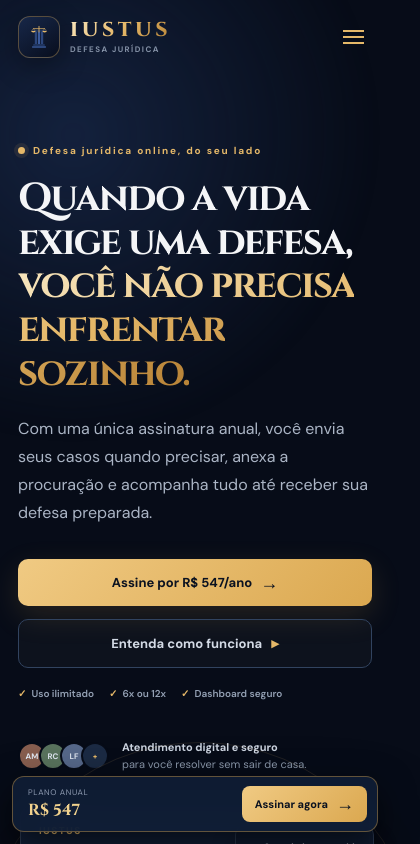
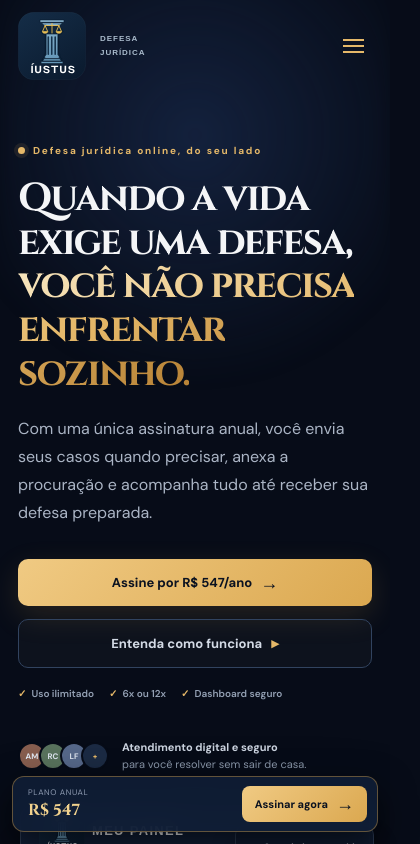
Before and after one commit to MGReboucas/Iustus-nextjs, a Next.js app in the folder frontend/: page / in a window 390 px wide. Shown: the top 844 px of the page, 420 px wide, since content can reach past the window. Built offline with nearby package versions, Linux system fonts and the light colour scheme.

Commit message:
feat(frontend): unify accented Iustus brand and fix mobile layout

```diff
--- a/frontend/app/acessar/page.tsx
+++ b/frontend/app/acessar/page.tsx
@@ -1,6 +1,7 @@
 "use client";
 
 import Link from "next/link";
+import Brand from "@/components/Brand";
 import { FormEvent, useEffect, useState } from "react";
 import { api, Context, Profile } from "@/lib/api/client";
 import "./acessar.css";
@@ -81,7 +82,7 @@ export default function Access() {
   return <main className="auth-page">
     <Link href="/" className="auth-back">← Voltar para o site</Link>
     <section className="auth-card" aria-labelledby="access-title">
-      <h1 id="access-title">IUSTUS</h1>
+      <h1 id="access-title" className="auth-brand-title"><Brand size={136} /></h1>
       <p className="auth-subtitle">{!context ? "ACESSO" : team ? "PORTAL PROFISSIONAL" : "ÁREA DO CLIENTE"}</p>
       <p className="auth-notice">Ambiente de testes. Use apenas dados fictícios.</p>
       {codes.length > 0 ? <div className="recovery-codes">
--- a/frontend/app/home-nav.css
+++ b/frontend/app/home-nav.css
@@ -1 +1,3 @@
 .nav-links .account-cta{padding:10px 13px;border:1px solid #3a4f70;border-radius:9px;color:#e2e7ef}.nav-links .account-cta:hover{border-color:#e5b86988;color:#e5b869;background:#e5b8690b}
+@media(max-width:800px){.nav-links{top:calc(100% + 4px)}}
+@media(max-width:480px){.hero::before{width:100vw;left:-18px}.orbit-one{width:100%;height:auto;aspect-ratio:1;right:0}}
--- a/frontend/app/layout.js
+++ b/frontend/app/layout.js
@@ -1,18 +1,20 @@
 import './globals.css';
+import '@/components/brand.css';
 
 export const metadata = {
   title: {
-    default: 'IUSTUS | Sua defesa jurídica, sem complicação',
-    template: '%s | IUSTUS',
+    default: 'ÍUSTUS | Sua defesa jurídica, sem complicação',
+    template: '%s | ÍUSTUS',
   },
   description: 'Plataforma online de defesas jurídicas por R$ 547 ao ano.',
   keywords: ['defesa jurídica', 'assinatura jurídica', 'dashboard jurídico', 'procuração online'],
   openGraph: {
-    title: 'IUSTUS | Defesa jurídica online por assinatura',
+    title: 'ÍUSTUS | Defesa jurídica online por assinatura',
     description: 'Envie seus casos, documentos e procuração. Acompanhe tudo em um só dashboard.',
     locale: 'pt_BR',
     type: 'website',
   },
+  icons: { icon: [{ url: '/brand/iustus-logo.svg', type: 'image/svg+xml' }], apple: '/brand/iustus-touch.png' },
   robots: { index: true, follow: true },
 };
 
--- a/frontend/app/page.js
+++ b/frontend/app/page.js
@@ -2,27 +2,12 @@
 
 import { useState } from 'react';
 import Link from 'next/link';
+import Brand from '@/components/Brand';
 import './testimonials.css';
 import './home-nav.css';
 
 function Mark({ small = false }) {
-  return (
-    <div className={`mark ${small ? 'mark-small' : ''}`} aria-hidden="true">
-      <svg viewBox="0 0 100 100" fill="none">
-        <rect x="25" y="82" width="50" height="7" rx="2" fill="#2c477d" />
-        <rect x="29" y="75" width="42" height="7" rx="1.5" fill="#1f345e" />
-        <rect x="35" y="28" width="8" height="47" rx="1" fill="#2c477d" />
-        <rect x="46" y="28" width="8" height="47" rx="1" fill="#3a5a9c" />
-        <rect x="57" y="28" width="8" height="47" rx="1" fill="#2c477d" />
-        <path d="M25 24L75 24L70 31L30 31Z" fill="#1f345e" />
-        <path d="M50 12V32" stroke="#e5b869" strokeWidth="3" strokeLinecap="round" />
-        <path d="M30 20H70" stroke="#e5b869" strokeWidth="2.5" strokeLinecap="round" />
-        <path d="M30 20L23 29M30 20L37 29M70 20L63 29M70 20L77 29" stroke="#e5b869" strokeWidth="1.5" />
-        <path d="M22 29C22 35 38 35 38 29Z" fill="#e5b869" />
-        <path d="M62 29C62 35 78 35 78 29Z" fill="#e5b869" />
-      </svg>
-    </div>
-  );
+  return <Brand size={small ? 48 : 96} decorative />;
 }
 
 const Arrow = () => <span className="arrow" aria-hidden="true">→</span>;
@@ -30,7 +15,7 @@ const Arrow = () => <span className="arrow" aria-hidden="true">→</span>;
 const Check = () => <span className="check" aria-hidden="true">✓</span>;
 
 function Logo() {
-  return <a className="logo" href="#inicio" aria-label="Iustus, início"><Mark small /><span><strong>IUSTUS</strong><em>DEFESA JURÍDICA</em></span></a>;
+  return <a className="logo" href="#inicio" aria-label="Íustus, início"><Brand decorative /><span className="brand-descriptor">DEFESA<br />JURÍDICA</span></a>;
 }
 
 export default function Home() {
@@ -70,10 +55,10 @@ export default function Home() {
             <p><strong>Atendimento digital e seguro</strong><br />para você resolver sem sair de casa.</p>
           </div>
         </div>
-        <div className="hero-visual" aria-label="Prévia da plataforma Iustus">
+        <div className="hero-visual" aria-label="Prévia da plataforma Íustus">
           <div className="orbit orbit-one"></div><div className="orbit orbit-two"></div>
           <div className="case-window">
-            <div className="window-top"><div className="window-brand"><Mark small /> <b>IUSTUS</b></div><span>•••</span></div>
+            <div className="window-top"><div className="window-brand"><Mark small /> <b>MEU PAINEL</b></div><span>•••</span></div>
             <div className="workspace">
               <aside><span className="active-icon">⌂</span><span>▤</span><span>◌</span><span>◴</span></aside>
               <div className="case-content">
@@ -93,25 +78,25 @@ export default function Home() {
       <section id="como-funciona" className="section container how">
         <div className="section-intro"><div className="eyebrow">SIMPLICIDADE EM CADA ETAPA</div><h2>Da preocupação à defesa,<br /><span>em três passos.</span></h2></div>
         <div className="steps">
-          <article><span className="step-number">01</span><div className="step-icon">◈</div><h3>Assine a IUSTUS</h3><p>Escolha a assinatura anual por R$ 547 e tenha a plataforma disponível durante toda a vigência.</p></article>
+          <article><span className="step-number">01</span><div className="step-icon">◈</div><h3>Assine a ÍUSTUS</h3><p>Escolha a assinatura anual por R$ 547 e tenha a plataforma disponível durante toda a vigência.</p></article>
           <article><span className="step-number">02</span><div className="step-icon">↥</div><h3>Envie o caso e a procuração</h3><p>Conte o que aconteceu, anexe os documentos necessários e envie sua procuração pelo painel seguro.</p></article>
           <article><span className="step-number">03</span><div className="step-icon">✓</div><h3>Receba sua defesa preparada</h3><p>Acompanhe a solicitação pela plataforma e receba a preparação da sua defesa em um só lugar.</p></article>
         </div>
       </section>
 
-      <section id="beneficios" className="benefits"><div className="container benefits-grid"><div className="benefit-copy"><div className="eyebrow">NÃO É APENAS UMA PLATAFORMA</div><h2>É a tranquilidade de ter <span>uma defesa ao seu alcance.</span></h2><p>Você não contrata caso a caso. A assinatura anual mantém a IUSTUS disponível para organizar suas solicitações, documentos e defesas sempre que precisar.</p><a href="#plano" className="text-link">Conheça a assinatura IUSTUS <Arrow /></a></div><div className="benefit-list"><article><span>01</span><div><h3>Uso ilimitado durante o ano</h3><p>Envie quantos casos precisar enquanto sua assinatura estiver vigente.</p></div></article><article><span>02</span><div><h3>Caso, documentos e procuração no mesmo painel</h3><p>Centralize o que é necessário para iniciar sua solicitação com segurança.</p></div></article><article><span>03</span><div><h3>Sua defesa preparada e acessível</h3><p>Acompanhe o andamento e receba sua defesa pela própria plataforma.</p></div></article></div></div></section>
+      <section id="beneficios" className="benefits"><div className="container benefits-grid"><div className="benefit-copy"><div className="eyebrow">NÃO É APENAS UMA PLATAFORMA</div><h2>É a tranquilidade de ter <span>uma defesa ao seu alcance.</span></h2><p>Você não contrata caso a caso. A assinatura anual mantém a ÍUSTUS disponível para organizar suas solicitações, documentos e defesas sempre que precisar.</p><a href="#plano" className="text-link">Conheça a assinatura ÍUSTUS <Arrow /></a></div><div className="benefit-list"><article><span>01</span><div><h3>Uso ilimitado durante o ano</h3><p>Envie quantos casos precisar enquanto sua assinatura estiver vigente.</p></div></article><article><span>02</span><div><h3>Caso, documentos e procuração no mesmo painel</h3><p>Centralize o que é necessário para iniciar sua solicitação com segurança.</p></div></article><article><span>03</span><div><h3>Sua defesa preparada e acessível</h3><p>Acompanhe o andamento e receba sua defesa pela própria plataforma.</p></div></article></div></div></section>
 
       <section id="plano" className="section pricing container">
         <div className="pricing-intro"><div className="eyebrow">ASSINATURA ANUAL</div><h2>Defesas quando precisar,<br />em um único plano.</h2><p>Assine uma vez ao ano e use a plataforma quantas vezes precisar durante a vigência da sua assinatura.</p></div>
-        <article className="price-card"><div className="price-top"><div><span className="plan-label">PLANO IUSTUS ANUAL</span><h3>Defesa jurídica disponível o ano todo.</h3></div><span className="best">USO ILIMITADO</span></div><div className="price"><sup>R$</sup><strong>547</strong><span>/ano</span></div><p className="price-equivalent">Pague à vista ou divida em 6 ou 12 vezes.</p><ul><li><Check /> Uso ilimitado da plataforma durante a assinatura</li><li><Check /> Envio de casos, documentos e procuração online</li><li><Check /> Acompanhamento de cada solicitação pelo painel</li><li><Check /> Recebimento da defesa preparada na plataforma</li></ul><Link className="button primary price-button" href="/checkout">Quero assinar a IUSTUS <Arrow /></Link><small className="secure-line">⌁ Pagamento seguro · Opções em 6 ou 12 vezes</small></article>
+        <article className="price-card"><div className="price-top"><div><span className="plan-label">PLANO ÍUSTUS ANUAL</span><h3>Defesa jurídica disponível o ano todo.</h3></div><span className="best">USO ILIMITADO</span></div><div className="price"><sup>R$</sup><strong>547</strong><span>/ano</span></div><p className="price-equivalent">Pague à vista ou divida em 6 ou 12 vezes.</p><ul><li><Check /> Uso ilimitado da plataforma durante a assinatura</li><li><Check /> Envio de casos, documentos e procuração online</li><li><Check /> Acompanhamento de cada solicitação pelo painel</li><li><Check /> Recebimento da defesa preparada na plataforma</li></ul><Link className="button primary price-button" href="/checkout">Quero assinar a ÍUSTUS <Arrow /></Link><small className="secure-line">⌁ Pagamento seguro · Opções em 6 ou 12 vezes</small></article>
       </section>
 
       <section className="testimonials container" aria-labelledby="testimonials-title">
         <div className="section-intro"><div><div className="eyebrow">PROVA SOCIAL</div><h2 id="testimonials-title">Histórias que inspiram<br /><span>mais tranquilidade.</span></h2></div><p className="testimonial-note">Modelos de depoimento para substituir por relatos reais e autorizados antes da publicação.</p></div>
         <div className="testimonial-grid">
-          <article><div className="rating" aria-label="Cinco estrelas">★★★★★</div><blockquote>“Use este espaço para contar como a plataforma trouxe clareza e segurança para uma situação jurídica.”</blockquote><footer><span className="review-avatar">C</span><div><b>Cliente IUSTUS</b><small>Depoimento autorizado</small></div></footer></article>
-          <article><div className="rating" aria-label="Cinco estrelas">★★★★★</div><blockquote>“Inclua aqui um relato real sobre a praticidade de enviar o caso e a procuração sem sair de casa.”</blockquote><footer><span className="review-avatar">M</span><div><b>Cliente IUSTUS</b><small>Depoimento autorizado</small></div></footer></article>
-          <article><div className="rating" aria-label="Cinco estrelas">★★★★★</div><blockquote>“Este card pode destacar a experiência de acompanhar a solicitação e acessar a defesa pelo dashboard.”</blockquote><footer><span className="review-avatar">R</span><div><b>Cliente IUSTUS</b><small>Depoimento autorizado</small></div></footer></article>
+          <article><div className="rating" aria-label="Cinco estrelas">★★★★★</div><blockquote>“Use este espaço para contar como a plataforma trouxe clareza e segurança para uma situação jurídica.”</blockquote><footer><span className="review-avatar">C</span><div><b>Cliente ÍUSTUS</b><small>Depoimento autorizado</small></div></footer></article>
+          <article><div className="rating" aria-label="Cinco estrelas">★★★★★</div><blockquote>“Inclua aqui um relato real sobre a praticidade de enviar o caso e a procuração sem sair de casa.”</blockquote><footer><span className="review-avatar">M</span><div><b>Cliente ÍUSTUS</b><small>Depoimento autorizado</small></div></footer></article>
+          <article><div className="rating" aria-label="Cinco estrelas">★★★★★</div><blockquote>“Este card pode destacar a experiência de acompanhar a solicitação e acessar a defesa pelo dashboard.”</blockquote><footer><span className="review-avatar">R</span><div><b>Cliente ÍUSTUS</b><small>Depoimento autorizado</small></div></footer></article>
         </div>
       </section>
 
@@ -119,7 +104,7 @@ export default function Home() {
 
       <section className="final-cta"><div className="cta-light"></div><div className="container cta-content"><Mark /><div><div className="eyebrow">SEU PRÓXIMO PASSO COMEÇA AQUI</div><h2>Assine uma vez e use<br /><span>sempre que precisar.</span></h2></div><Link className="button primary" href="/checkout">Assinar por R$ 547/ano <Arrow /></Link></div></section>
 
-      <footer><div className="container footer-inner"><Logo /><p>© 2026 IUSTUS. Defesa jurídica online, com clareza e segurança.</p><div><a href="#privacidade">Privacidade</a><a href="#termos">Termos de uso</a></div></div></footer>
+      <footer><div className="container footer-inner"><Logo /><p>© 2026 ÍUSTUS. Defesa jurídica online, com clareza e segurança.</p><div><a href="#privacidade">Privacidade</a><a href="#termos">Termos de uso</a></div></div></footer>
       <div className="mobile-purchase"><div><small>Plano anual</small><b>R$ 547</b></div><Link href="/checkout">Assinar agora <Arrow /></Link></div>
     </main>
   );
--- /dev/null
+++ b/frontend/src/components/Brand.tsx
@@ -0,0 +1,10 @@
+import Image from "next/image";
+
+type Props = { size?: number; className?: string; decorative?: boolean };
+
+/** Marca única para site, checkout e portais; lettering e acento estão no SVG. */
+export default function Brand({ size = 80, className = "", decorative = false }: Props) {
+  return <Image src="/brand/iustus-logo.svg" width={size} height={size}
+    className={`iustus-brand ${className}`} alt={decorative ? "" : "ÍUSTUS — Defesa Jurídica"}
+    unoptimized draggable={false} />;
+}
--- a/frontend/src/components/Dashboard.tsx
+++ b/frontend/src/components/Dashboard.tsx
@@ -4,6 +4,7 @@ import { FormEvent, useEffect, useState } from "react";
 import { api, ApiError, Portal, Profile } from "@/lib/api/client";
 import "./dashboard.css";
 import CasesWorkspace from "./CasesWorkspace";
+import Brand from "./Brand";
 
 export default function Dashboard({ portal }: { portal: Portal }) {
   const [user, setUser] = useState<Profile>();
@@ -29,7 +30,7 @@ export default function Dashboard({ portal }: { portal: Portal }) {
     finally { setBusy(false); }
   }
   return <main className="dashboard">
-    <header><div><strong>IUSTUS</strong><span>{portal === "team" ? "Portal profissional" : "Área do cliente"}</span></div>{user && <button disabled={busy} onClick={leave}>Sair da conta</button>}</header>
+    <header><div className="dashboard-brand"><Brand /><span>{portal === "team" ? "Portal profissional" : "Área do cliente"}</span></div>{user && <button disabled={busy} onClick={leave}>Sair da conta</button>}</header>
     {error && <p role="alert" className="dashboard-error">{error}</p>}
     {!user && !error && <p role="status">Carregando seu acesso…</p>}
     {user && <>
--- /dev/null
+++ b/frontend/src/components/brand.css
@@ -0,0 +1,12 @@
+.iustus-brand{display:block;flex:0 0 auto;width:auto;object-fit:contain;max-width:100%;height:auto}
+.brand-link{display:inline-flex;align-items:center;gap:14px;text-decoration:none}
+.brand-descriptor{color:#a9bacb;font:600 10px/1.7 Arial,sans-serif;letter-spacing:.15em;text-transform:uppercase}
+.nav .logo{gap:14px}.nav .logo .iustus-brand{width:80px;height:80px}.nav{min-height:104px}
+.footer-inner .logo .iustus-brand{width:64px;height:64px}.footer-inner .logo{width:auto}
+.window-brand .iustus-brand{width:46px;height:46px}.window-brand b{font:700 13px/1.5 Arial,sans-serif;letter-spacing:.1em;color:#f4f5f7}
+.final-cta .iustus-brand{width:96px;height:96px}
+.checkout-header .checkout-container{height:100px}.checkout-logo .iustus-brand{width:76px;height:76px}
+.dashboard header .dashboard-brand{display:flex;align-items:center;gap:16px}.dashboard-brand .iustus-brand{width:80px;height:80px}.dashboard header .dashboard-brand span{margin:0;line-height:1.5}
+.auth-card .auth-brand-title{margin:0;line-height:normal;background:none;color:inherit;letter-spacing:normal}.auth-brand-title .iustus-brand{width:136px;height:136px;margin:0 auto 18px}
+.auth-page{padding-top:76px;padding-bottom:36px}.auth-back{z-index:2}.auth-card{margin:auto}
+@media(max-width:600px){.nav .logo .iustus-brand{width:68px;height:68px}.nav{min-height:92px}.brand-descriptor{font-size:8px;letter-spacing:.12em}.checkout-logo .brand-descriptor{display:none}.checkout-header .checkout-container{height:88px}.checkout-logo .iustus-brand{width:68px;height:68px}.dashboard header .dashboard-brand{gap:10px}.dashboard-brand .iustus-brand{width:68px;height:68px}.dashboard header .dashboard-brand span{font-size:11px;max-width:95px}.dashboard header>button{padding:10px 12px;white-space:nowrap;font-size:12px}.auth-brand-title .iustus-brand{width:120px;height:120px}.footer-inner .logo{width:100%}}
```
Also changed, not shown: frontend/app/checkout/page.js (+4 -7 lines), frontend/app/acessar/acessar.css, frontend/public/brand/iustus-logo.svg (added), frontend/public/brand/iustus-touch.png (added).
